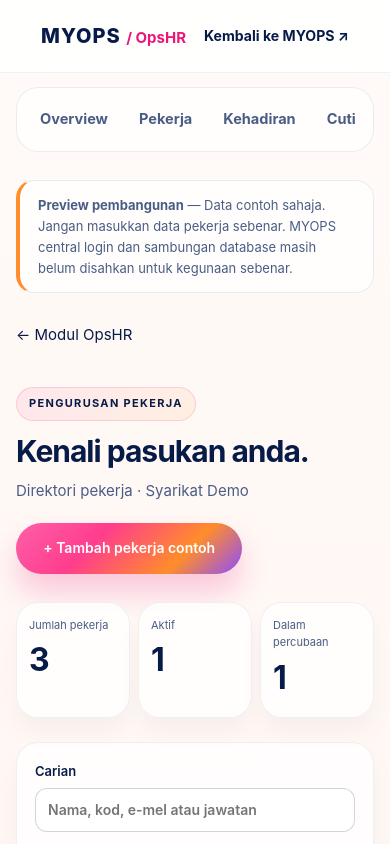
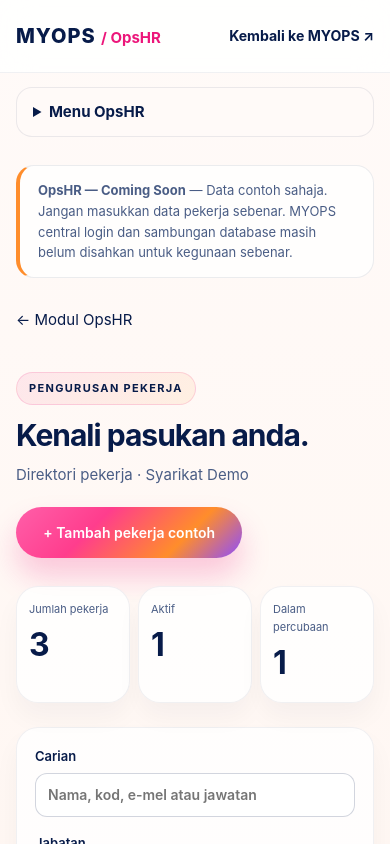
Before and after one commit to niz262025-hub/OPSHR, a Next.js app: page /employees in a window 390 px wide. Shown: the top 844 px of the page. Built offline with nearby package versions, Linux system fonts and the light colour scheme.

Commit message:
fix(opshr): add mobile menu and clarify live demo availability

```diff
--- a/app/globals.css
+++ b/app/globals.css
@@ -531,3 +531,23 @@ button:focus-visible, a:focus-visible, input:focus-visible, select:focus-visible
 .opshr-shortcut-arrow { position:absolute; right:18px; bottom:15px; color:#ec167a; font-weight:800; }
 @media(max-width:1100px){.opshr-shortcut-grid{grid-template-columns:repeat(2,minmax(0,1fr));}}
 @media(max-width:620px){.opshr-dashboard-heading{align-items:flex-start;flex-direction:column}.opshr-dashboard-summary{grid-template-columns:1fr}.opshr-shortcut-grid{grid-template-columns:repeat(2,minmax(0,1fr));gap:10px}.opshr-shortcut{padding:16px 12px;min-height:170px;}}
+
+
+/* Keep navigation inside the viewport and provide a touch-friendly mobile menu. */
+.opshr-header-inner { width: 100%; min-width: 0; }
+.opshr-mobile-menu { display: none; }
+.opshr-shortcut, .opshr-dashboard-summary > div { min-width: 0; overflow-wrap: anywhere; }
+.dialog-actions { flex-wrap: wrap; }
+@media (max-width: 900px) {
+  .opshr-shell > .opshr-nav { display: none; }
+  .opshr-mobile-menu { display: block; margin-top: 14px; border: 1px solid var(--border); border-radius: 16px; background: #fffaf8; }
+  .opshr-mobile-menu summary { cursor: pointer; min-height: 44px; padding: 12px 16px; font-weight: 700; }
+  .opshr-mobile-menu summary:focus-visible { outline: 3px solid #8d4dff; outline-offset: 3px; }
+  .opshr-mobile-menu nav { display: grid; grid-template-columns: repeat(2, minmax(0, 1fr)); gap: 4px; padding: 8px; }
+  .opshr-mobile-menu a { display: flex; align-items: center; min-height: 44px; padding: 10px; overflow-wrap: anywhere; }
+}
+@media (max-width: 420px) {
+  .opshr-header-inner { flex-wrap: wrap; gap: 8px; padding: 10px 0; }
+  .opshr-back-link { display: inline-flex; align-items: center; min-height: 44px; }
+  .opshr-dashboard-summary span, .stats span { overflow-wrap: anywhere; }
+}
--- a/app/layout.tsx
+++ b/app/layout.tsx
@@ -30,12 +30,18 @@ export default function RootLayout({ children }: { children: ReactNode }) {
           </div>
         </header>
         <div className="opshr-shell">
+          <details className="opshr-mobile-menu">
+            <summary>Menu OpsHR</summary>
+            <nav aria-label="Navigasi OpsHR mudah alih">
+              {navigation.map((item) => <Link key={item.href} href={item.href}>{item.label}</Link>)}
+            </nav>
+          </details>
           <nav className="opshr-nav" aria-label="Navigasi OpsHR">
             {navigation.map((item) => <Link key={item.href} href={item.href}>{item.label}</Link>)}
           </nav>
           <main>
             <aside role="note">
-              <strong>Preview pembangunan</strong> — Data contoh sahaja. Jangan masukkan data pekerja sebenar.
+              <strong>OpsHR — Coming Soon</strong> — Data contoh sahaja. Jangan masukkan data pekerja sebenar.
               MYOPS central login dan sambungan database masih belum disahkan untuk kegunaan sebenar.
             </aside>
             {children}
--- a/app/page.tsx
+++ b/app/page.tsx
@@ -20,7 +20,7 @@ export default function Home() {
           <h1>Dashboard</h1>
           <p>Ringkasan dan akses pantas pengurusan HR.</p>
         </div>
-        <span className="opshr-preview-tag">Preview · Data demo</span>
+        <span className="opshr-preview-tag">Coming Soon · Data contoh</span>
       </div>
       <div className="opshr-dashboard-summary" aria-label="Status modul">
         <div><span>Employee Management</span><strong>Demo</strong></div>
```
